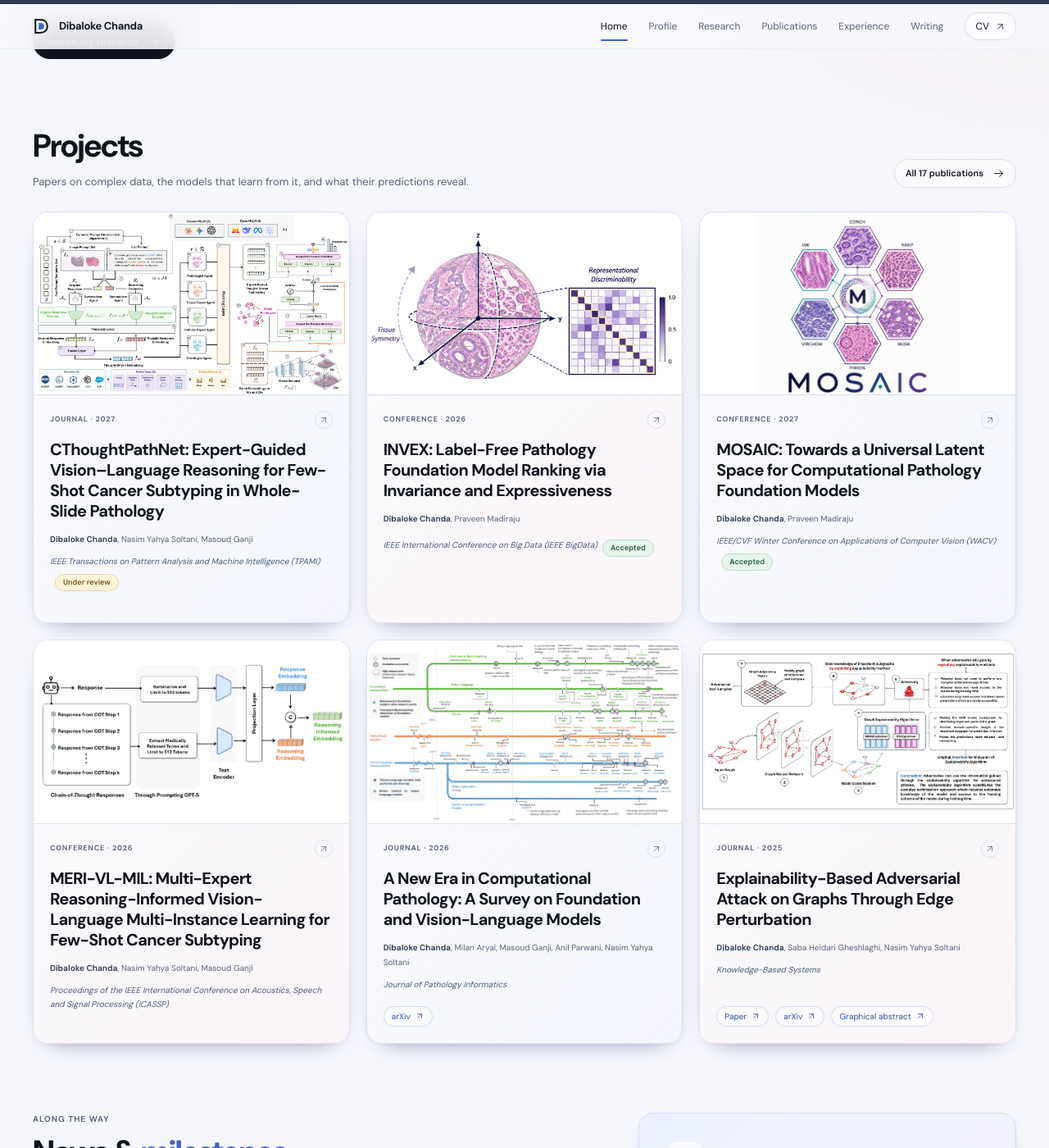
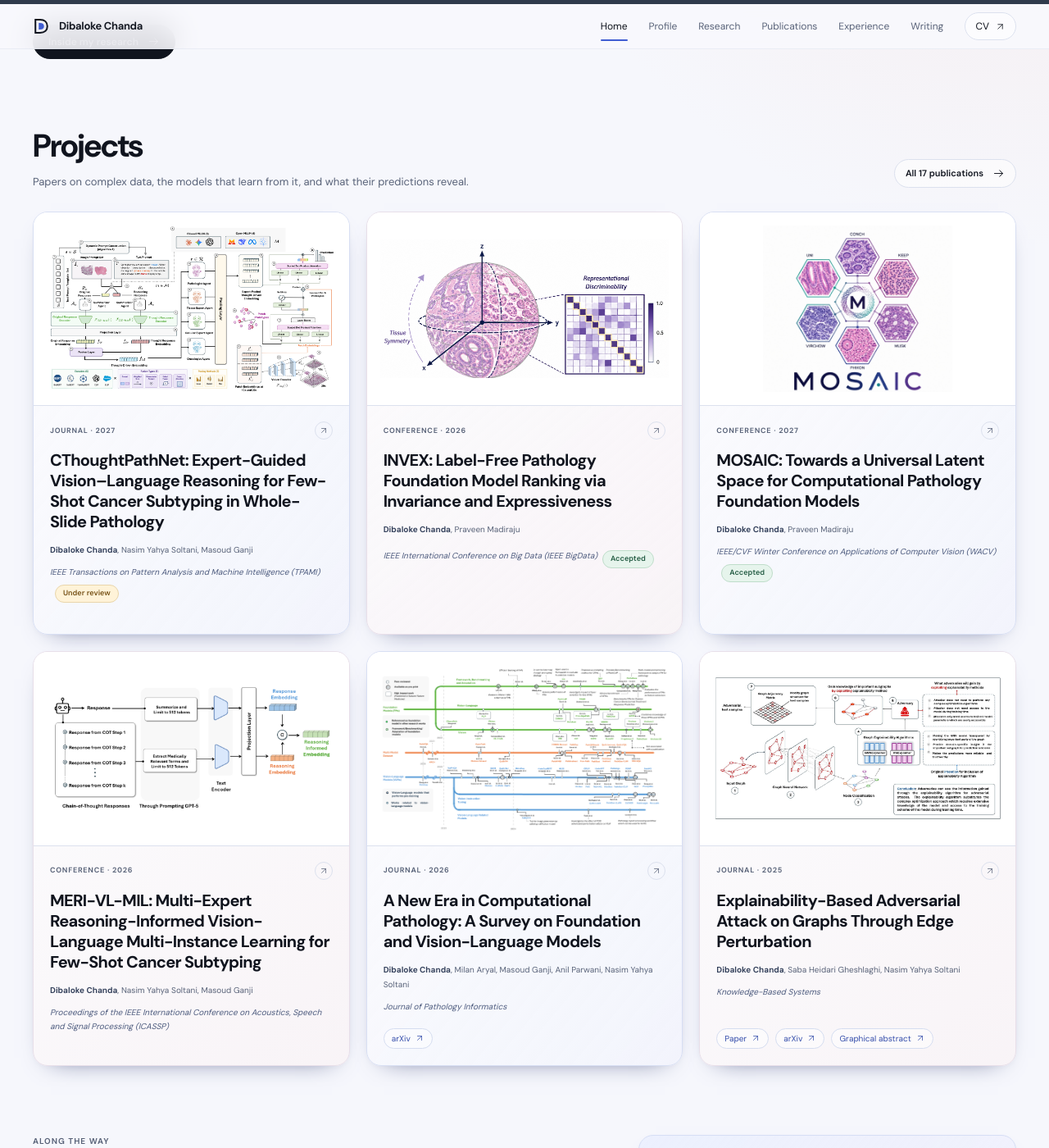
Before and after one commit to dibaloke/dibaloke.github.io, a Jekyll site: the page built from _pages/about.md, in a window 1280 px wide and 1400 px high, scrolled down 1173 px. Shown: the whole window at 82% size. Built offline with Jekyll 4.4.1, drawn with Linux system fonts in a browser that asks for light colours.

Commit message:
Add padding around publication card images

```diff
--- a/assets/css/academic.css
+++ b/assets/css/academic.css
@@ -372,9 +372,11 @@ html:not(.js) .work-arrow{display:none}
 .footer-links .icon{width:15px;height:15px}
 @media(max-width:700px){.profile-socials{display:flex;flex-wrap:wrap;gap:8px 12px}.profile-socials a{font-size:9px;gap:5px}.profile-socials .icon{width:13px;height:13px}}
 
-.work-image--figure{background:white}
+.work-image--figure{background:white;padding:16px}
 .work-image--figure img{object-fit:contain;background:white}
 .work-card:hover .work-image--figure img{transform:none}
 .dialog-visual--figure{background:white;border:1px solid var(--line)}
 .dialog-visual--figure img{object-fit:contain}
 .figure-full-link{margin-top:20px;font-size:11px}
+
+@media(max-width:700px){.work-image--figure{padding:12px}}
```
